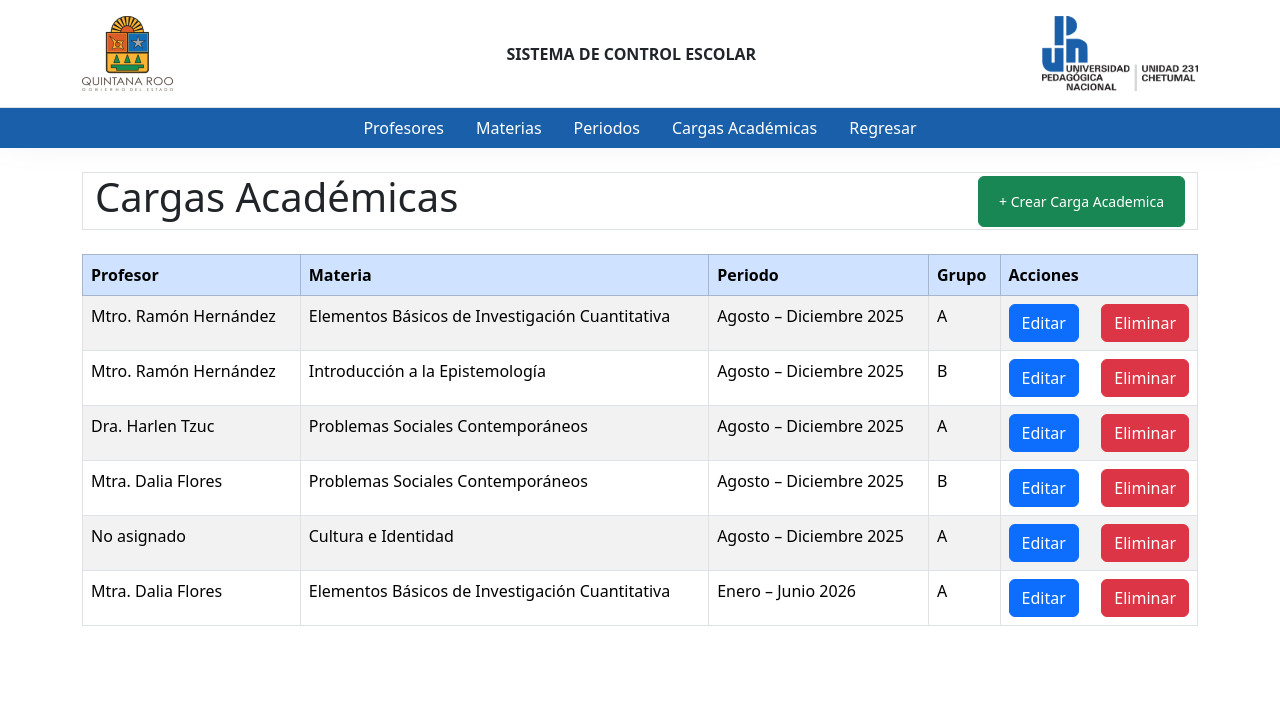
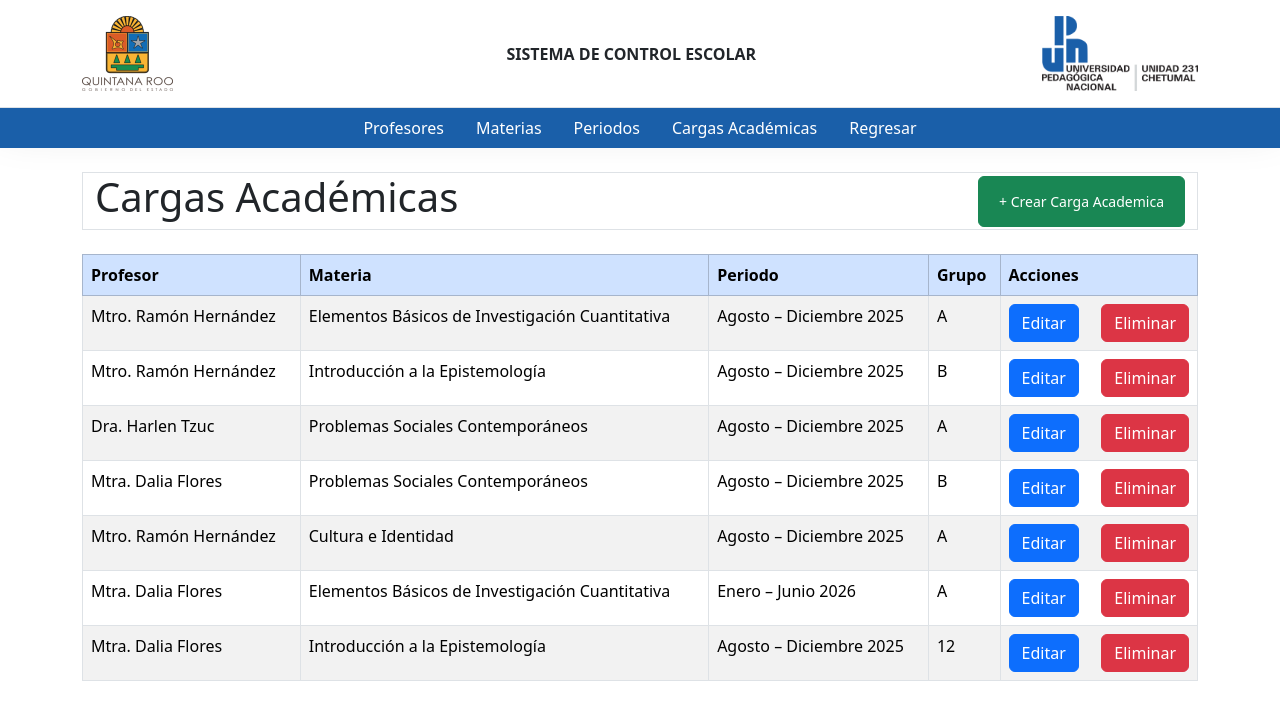
Before and after one commit to JonathanMooMijares/ProjectCargaProfesoesLite, a Vue app: page /cargas in a window 1280 px wide. Shown: the top 720 px of the page. Built offline with nearby package versions, Linux system fonts and the light colour scheme; data requests are answered from the project's data file.

Commit message:
Detalles finales post-entrega

```diff
--- a/config/db.json
+++ b/config/db.json
@@ -110,7 +110,7 @@
     },
     {
       "id": 5,
-      "profesorId": 4,
+      "profesorId": "1",
       "materiaId": 4,
       "periodoId": 1,
       "grupo": "A"
@@ -121,6 +121,13 @@
       "periodoId": "2",
       "grupo": "A",
       "id": 6
+    },
+    {
+      "profesorId": "3",
+      "materiaId": "2",
+      "periodoId": "1",
+      "grupo": "12",
+      "id": 7
     }
   ]
 }
--- a/src/components/FormularioModal.vue
+++ b/src/components/FormularioModal.vue
@@ -1,7 +1,6 @@
 <template>
-    <transition name="fade">
         <div v-if="show" class="modal d-block" tabindex="-1"
-            style="background-color: rgba(0, 0, 0, 0.5); backdrop-filter: blur(2px);" @click.self="$emit('close')">
+            style="background-color: rgba(0, 0, 0, 0.5); backdrop-filter: blur(2px);">
             <div class="modal-dialog modal-dialog-centered">
                 <div class="modal-content shadow-lg border-0">
 
@@ -13,11 +12,9 @@
                     <div class="modal-body p-4">
                         <slot/>
                     </div>
-
                 </div>
             </div>
         </div>
-    </transition>
 </template>
 
 <script setup>
--- a/src/views/CargasAcademicasView.vue
+++ b/src/views/CargasAcademicasView.vue
@@ -32,7 +32,7 @@
         </div>
     </section>
 
-    <ModalForm :title="editando ? 'Editar Carga' : 'Nueva Carga'" :show="modalVisible" @close="cerrarModal">
+    <FormularioModal :title="editando ? 'Editar Carga' : 'Nueva Carga'" :show="modalVisible" @close="cerrarModal">
         <form @submit.prevent="guardar">
 
             <div class="mb-3">
@@ -77,7 +77,7 @@
                 </button>
             </div>
         </form>
-    </ModalForm>
+    </FormularioModal>
 
 
 </template>
@@ -87,7 +87,7 @@ import { reactive, ref } from 'vue'
 import { onMounted } from 'vue'
 import axios from 'axios'
 import TituloPagina from '@/components/TituloPagina.vue';
-import ModalForm from '@/components/FormularioModal.vue';
+import FormularioModal from '@/components/FormularioModal.vue';
 
 const state = reactive({
     cargas: [],
@@ -98,12 +98,12 @@ const state = reactive({
 
 const cargarInformacion = async () => {
     try {
-        const [cargasRes, profesoresRes, materiasRes, periodosRes] = await Promise.all([
-            axios.get('http://localhost:3001/cargas'),
-            axios.get('http://localhost:3001/profesores'),
-            axios.get('http://localhost:3001/materias'),
-            axios.get('http://localhost:3001/periodos')
-        ])
+        const cargasRes = await axios.get('http://localhost:3001/cargas')
+
+        const profesoresRes = await axios.get('http://localhost:3001/profesores')
+        const materiasRes = await axios.get('http://localhost:3001/materias')
+        const periodosRes = await axios.get('http://localhost:3001/periodos')
+
         state.cargas = cargasRes.data
         state.profesores = profesoresRes.data
         state.materias = materiasRes.data
@@ -113,16 +113,16 @@ const cargarInformacion = async () => {
     }
 }
 
-const obtenerNombreProfesor = (id) => {
-    const profesor = state.profesores.find(p => String(p.id) === String(id))
+const obtenerNombreProfesor = (idProfesor) => {
+    const profesor = state.profesores.find(profesor => String(profesor.id) === String(idProfesor))
     return profesor ? profesor.nombre : 'No asignado'
 }
-const obtenerNombreMateria = (id) => {
-    const materia = state.materias.find(m => String(m.id) === String(id))
+const obtenerNombreMateria = (idMateria) => {
+    const materia = state.materias.find(materia => String(materia.id) === String(idMateria))
     return materia ? materia.nombre : 'Desconocida'
 }
-const obtenerNombrePeriodo = (id) => {
-    const periodo = state.periodos.find(p => String(p.id) === String(id))
+const obtenerNombrePeriodo = (idPeriodo) => {
+    const periodo = state.periodos.find(periodo => String(periodo.id) === String(idPeriodo))
     return periodo ? periodo.nombre : 'N/A'
 }
 
--- a/src/views/MateriasView.vue
+++ b/src/views/MateriasView.vue
@@ -32,7 +32,7 @@
         </div>
     </section>
 
-    <ModalForm :title="editando ? 'Editar Materia' : 'Nueva Materia'" :show="modalVisible" @close="cerrarModal">
+    <FormularioModal :title="editando ? 'Editar Materia' : 'Nueva Materia'" :show="modalVisible" @close="cerrarModal">
         <form @submit.prevent="guardar">
             <div class="fg mb-3">
                 <label class="form-label">Nombre</label>
@@ -58,7 +58,7 @@
                 </button>
             </div>
         </form>
-    </ModalForm>
+    </FormularioModal>
 
 
 </template>
@@ -68,7 +68,7 @@ import { reactive, ref } from 'vue'
 import { onMounted } from 'vue'
 import axios from 'axios'
 import TituloPagina from '@/components/TituloPagina.vue';
-import ModalForm from '@/components/FormularioModal.vue';
+import FormularioModal from '@/components/FormularioModal.vue';
 
 const state = reactive({
     materias: []
--- a/src/views/PeriodosView.vue
+++ b/src/views/PeriodosView.vue
@@ -30,7 +30,7 @@
         </div>
     </section>
 
-    <ModalForm :title="editando ? 'Editar periodo' : 'Nueva periodo'" :show="modalVisible" @close="cerrarModal">
+    <FormularioModal :title="editando ? 'Editar periodo' : 'Nueva periodo'" :show="modalVisible" @close="cerrarModal">
         <form @submit.prevent="guardar">
             <div class="fg mb-3">
                 <label class="form-label">Nombre</label>
@@ -55,7 +55,7 @@
                 </button>
             </div>
         </form>
-    </ModalForm>
+    </FormularioModal>
 
 
 </template>
@@ -65,7 +65,7 @@ import { reactive, ref } from 'vue'
 import { onMounted } from 'vue'
 import axios from 'axios'
 import TituloPagina from '@/components/TituloPagina.vue';
-import ModalForm from '@/components/FormularioModal.vue';
+import FormularioModal from '@/components/FormularioModal.vue';
 
 const state = reactive({
     Periodos: []
--- a/src/views/ProfesoresVIew.vue
+++ b/src/views/ProfesoresVIew.vue
@@ -32,7 +32,7 @@
         </div>
     </section>
 
-    <ModalForm :title="editando ? 'Editar Docente' : 'Nuevo Docente'" :show="modalVisible" @close="cerrarModal">
+    <FormularioModal :title="editando ? 'Editar Docente' : 'Nuevo Docente'" :show="modalVisible" @close="cerrarModal">
         <form @submit.prevent="guardar">
             <div class="fg mb-3">
                 <label class="form-label">Nombre completo</label>
@@ -58,7 +58,7 @@
                 </button>
             </div>
         </form>
-    </ModalForm>
+    </FormularioModal>
 
 
 </template>
@@ -69,7 +69,7 @@ import { reactive, ref } from 'vue'
 import { onMounted } from 'vue'
 import axios from 'axios'
 import TituloPagina from '@/components/TituloPagina.vue';
-import ModalForm from '@/components/FormularioModal.vue';
+import FormularioModal from '@/components/FormularioModal.vue';
 
 const state = reactive({
     profesores: []
@@ -85,6 +85,7 @@ const fetchProfesores = async () => {
     }
 }
 
+// variables reactivas
 const editando = ref(null)
 const modalVisible = ref(false)
 const form = ref(formVacio())
@@ -129,7 +130,6 @@ const eliminar = async (id) => {
         }
     }
 }
-
 onMounted(() => {
     fetchProfesores()
 })
```
